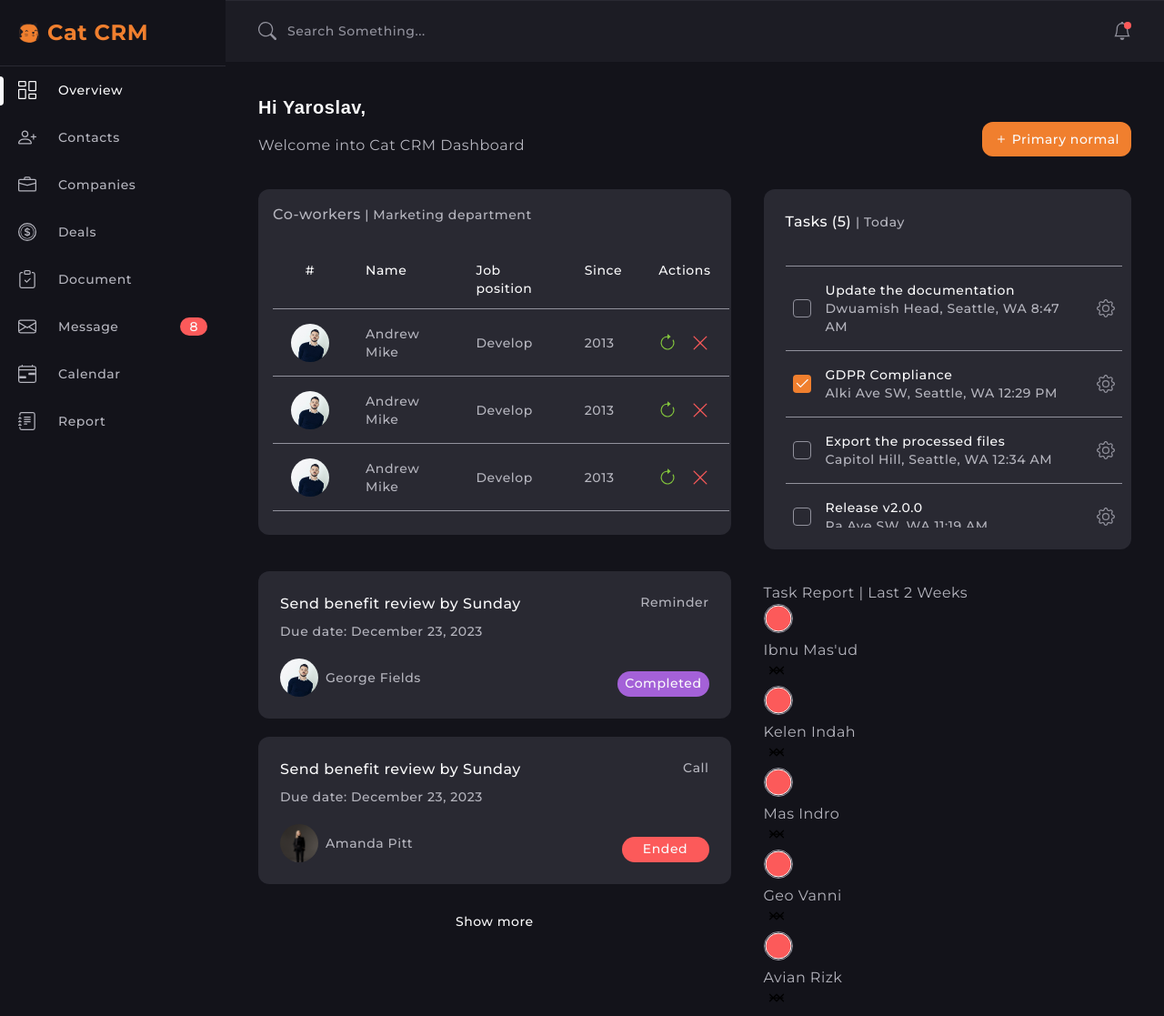
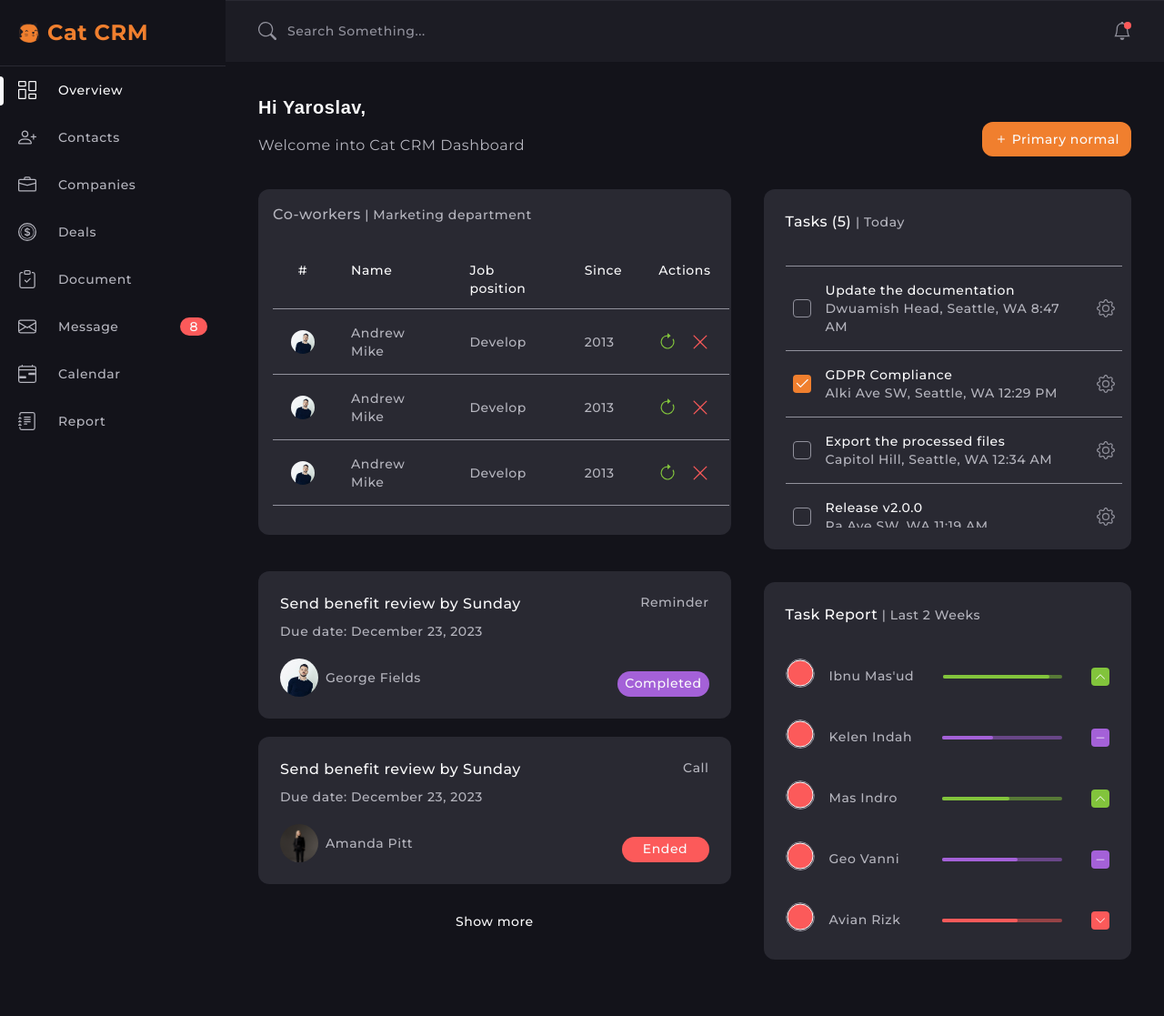
Before and after one commit to sofi-dobriak/crm-dashboard, a plain HTML site: page index.html in a window 1280 px wide. Shown: the whole page at 91% size. After the commit the page ends 1091 px from the top, so only its background shows below. Drawn offline with Linux system fonts and the light colour scheme; a script that the page names is missing; a web font is replaced by a local one.

Commit message:
Deploying to gh-pages from @ sofi-dobriak/crm-dashboard@cb2f626eeb54d55f780bcbf84964ec32d25008c0 🚀

```diff
--- a/assets/index.css
+++ b/assets/index.css
@@ -186,14 +186,14 @@ body {
   letter-spacing: 0.03em;
 }
 
-.tasks-title span, .board-caption, .co-workers-table caption span, .co-workers-title span {
+.reports-title span, .tasks-title span, .board-caption, .co-workers-table caption span, .co-workers-title span {
   font-weight: 500;
   font-size: 16px;
   line-height: 1.5;
   letter-spacing: 0.03em;
 }
 
-.search-input, .menu-btn, .menu-link, .tasks-title, .tasks-heading, .tasks-desc, .board-details, .person-caption, .board-tag, .co-workers-table caption, .co-workers-table tbody, .co-workers-details, .co-workers-title {
+.search-input, .menu-btn, .menu-link, .reports-title, .staff-caption, .tasks-title, .tasks-heading, .tasks-desc, .board-details, .person-caption, .board-tag, .co-workers-table caption, .co-workers-table tbody, .co-workers-details, .co-workers-title {
   font-weight: 500;
   font-size: 14px;
   line-height: 1.43;
@@ -207,7 +207,7 @@ body {
   letter-spacing: 0.04em;
 }
 
-.tasks, .board-item {
+.reports, .tasks, .board-item {
   padding: 16px;
   border-radius: 12px;
 }
@@ -881,6 +881,157 @@ summary {
 
 .reports {
   grid-area: reports;
+  min-width: 340px;
+  background-color: #292932;
+}
+
+.reports-title {
+  margin-bottom: 36px;
+  color: #b5b5be;
+}
+.reports-title span {
+  color: #fafafb;
+}
+
+.reports-item {
+  display: -webkit-box;
+  display: -webkit-flex;
+  display: -moz-box;
+  display: -ms-flexbox;
+  display: flex;
+  -webkit-box-align: center;
+  -webkit-align-items: center;
+     -moz-box-align: center;
+      -ms-flex-align: center;
+          align-items: center;
+  gap: 30px;
+}
+.reports-item:not(:last-child) {
+  margin-bottom: 28px;
+}
+
+.reports-staff {
+  -webkit-box-flex: 1;
+  -webkit-flex-grow: 1;
+     -moz-box-flex: 1;
+      -ms-flex-positive: 1;
+          flex-grow: 1;
+  -webkit-flex-shrink: 0;
+      -ms-flex-negative: 0;
+          flex-shrink: 0;
+}
+
+.staff {
+  display: -webkit-box;
+  display: -webkit-flex;
+  display: -moz-box;
+  display: -ms-flexbox;
+  display: flex;
+  -webkit-box-align: center;
+  -webkit-align-items: center;
+     -moz-box-align: center;
+      -ms-flex-align: center;
+          align-items: center;
+  gap: 16px;
+}
+
+.staff-thumb {
+  border-radius: 50%;
+  overflow: hidden;
+}
+.staff-thumb img {
+  -o-object-fit: cover;
+     object-fit: cover;
+  -o-object-position: top center;
+     object-position: top center;
+}
+
+.staff-caption {
+  color: #b5b5be;
+}
+
+.reports-bar {
+  width: -webkit-calc(100% - 224px);
+  width: -moz-calc(100% - 224px);
+  width: calc(100% - 224px);
+  height: 4px;
+}
+.reports-bar[value] {
+  border-radius: 2px;
+}
+[data-status=up] .reports-bar[value] {
+  background-color: rgba(130, 196, 60, 0.3);
+}
+[data-status=up] .reports-bar::-mor-progress-bar {
+  background-color: #82c43c;
+}
+[data-status=up] .reports-bar::-webkit-progress-bar {
+  background-color: rgba(130, 196, 60, 0.3);
+  border-radius: 2px;
+}
+[data-status=up] .reports-bar::-webkit-progress-value {
+  background-color: #82c43c;
+  border-radius: 2px;
+}
+[data-status=dash] .reports-bar[value] {
+  background-color: rgba(164, 97, 216, 0.3);
+}
+[data-status=dash] .reports-bar::-mor-progress-bar {
+  background-color: #a461d8;
+}
+[data-status=dash] .reports-bar::-webkit-progress-bar {
+  background-color: rgba(164, 97, 216, 0.3);
+  border-radius: 2px;
+}
+[data-status=dash] .reports-bar::-webkit-progress-value {
+  background-color: #a461d8;
+  border-radius: 2px;
+}
+[data-status=down] .reports-bar[value] {
+  background-color: rgba(252, 90, 90, 0.3);
+}
+[data-status=down] .reports-bar::-mor-progress-bar {
+  background-color: #fc5a5a;
+}
+[data-status=down] .reports-bar::-webkit-progress-bar {
+  background-color: rgba(252, 90, 90, 0.3);
+  border-radius: 2px;
+}
+[data-status=down] .reports-bar::-webkit-progress-value {
+  background-color: #fc5a5a;
+  border-radius: 2px;
+}
+
+.reports-icon {
+  -webkit-flex-shrink: 0;
+      -ms-flex-negative: 0;
+          flex-shrink: 0;
+  width: 20px;
+  height: 20px;
+  padding: 4px;
+  border-radius: 4px;
+}
+.reports-icon use {
+  opacity: 0;
+  fill: #fafafb;
+}
+[data-status=up] .reports-icon {
+  background-color: #82c43c;
+}
+[data-status=up] .reports-icon .up {
+  opacity: 1;
+}
+[data-status=dash] .reports-icon {
+  background-color: #a461d8;
+}
+[data-status=dash] .reports-icon .dash {
+  opacity: 1;
+}
+[data-status=down] .reports-icon {
+  background-color: #fc5a5a;
+}
+[data-status=down] .reports-icon .down {
+  opacity: 1;
 }
 
 .menu {
@@ -1135,10 +1286,13 @@ summary {
   .co-workers-details {
     display: none;
   }
+  .reports-item {
+    gap: 32px;
+  }
 }
 
 @media only screen and (min-width: 1200px) {
-  .tasks, .board-item {
+  .reports, .tasks, .board-item {
     padding: 24px;
   }
   .page {
@@ -1169,6 +1323,10 @@ summary {
   }
   .co-workers-container {
     margin-right: -14px;
+  }
+  .co-workers-table .thumb {
+    width: 26px;
+    height: 26px;
   }
   .tasks-list {
     margin-right: -14px;
@@ -1207,6 +1365,10 @@ summary {
   }
   .co-workers-table tbody td::after {
     background-color: #292932;
+  }
+  .co-workers-table .thumb {
+    width: 42px;
+    height: 42px;
   }
   .board-item {
     background-color: #1c1c24;
```
